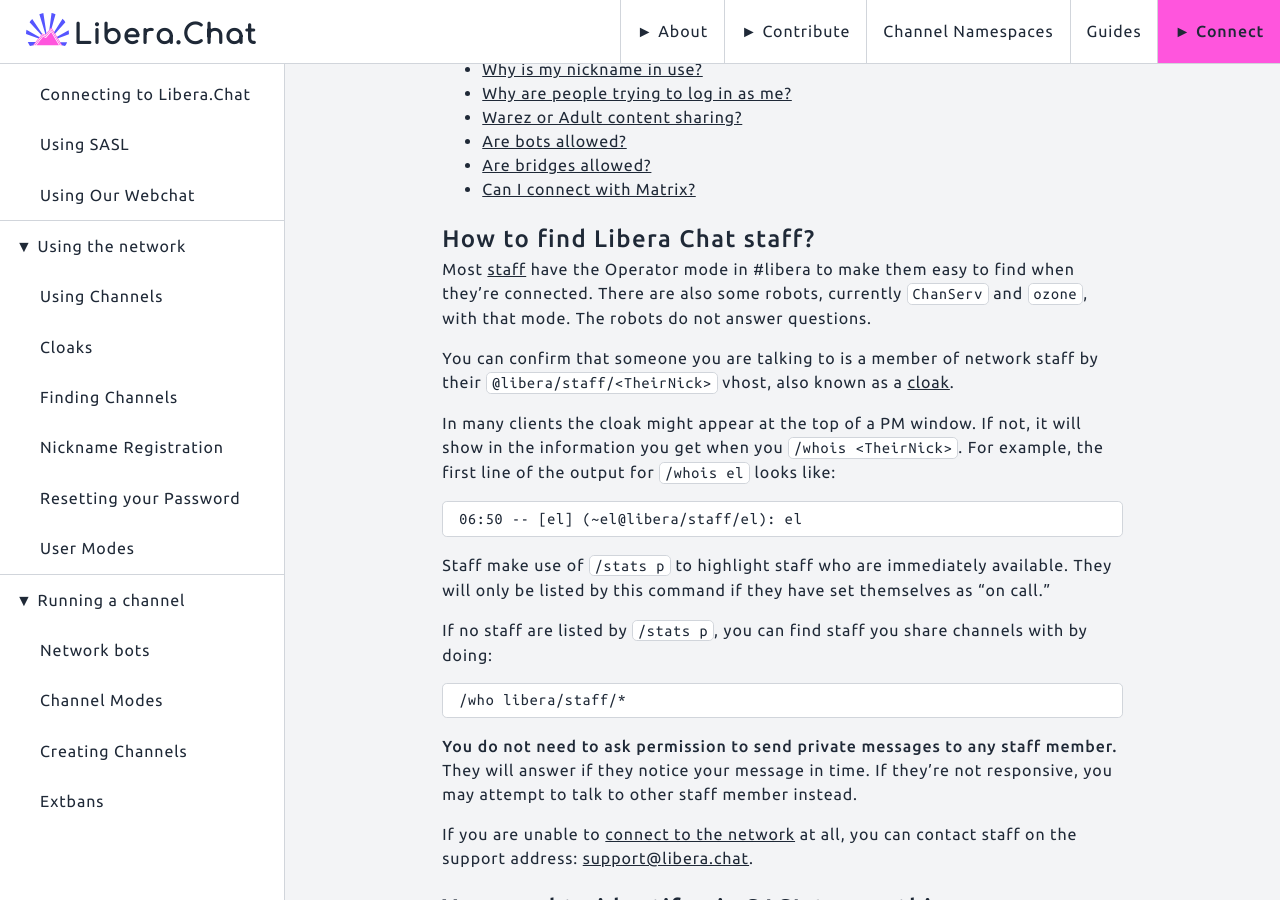
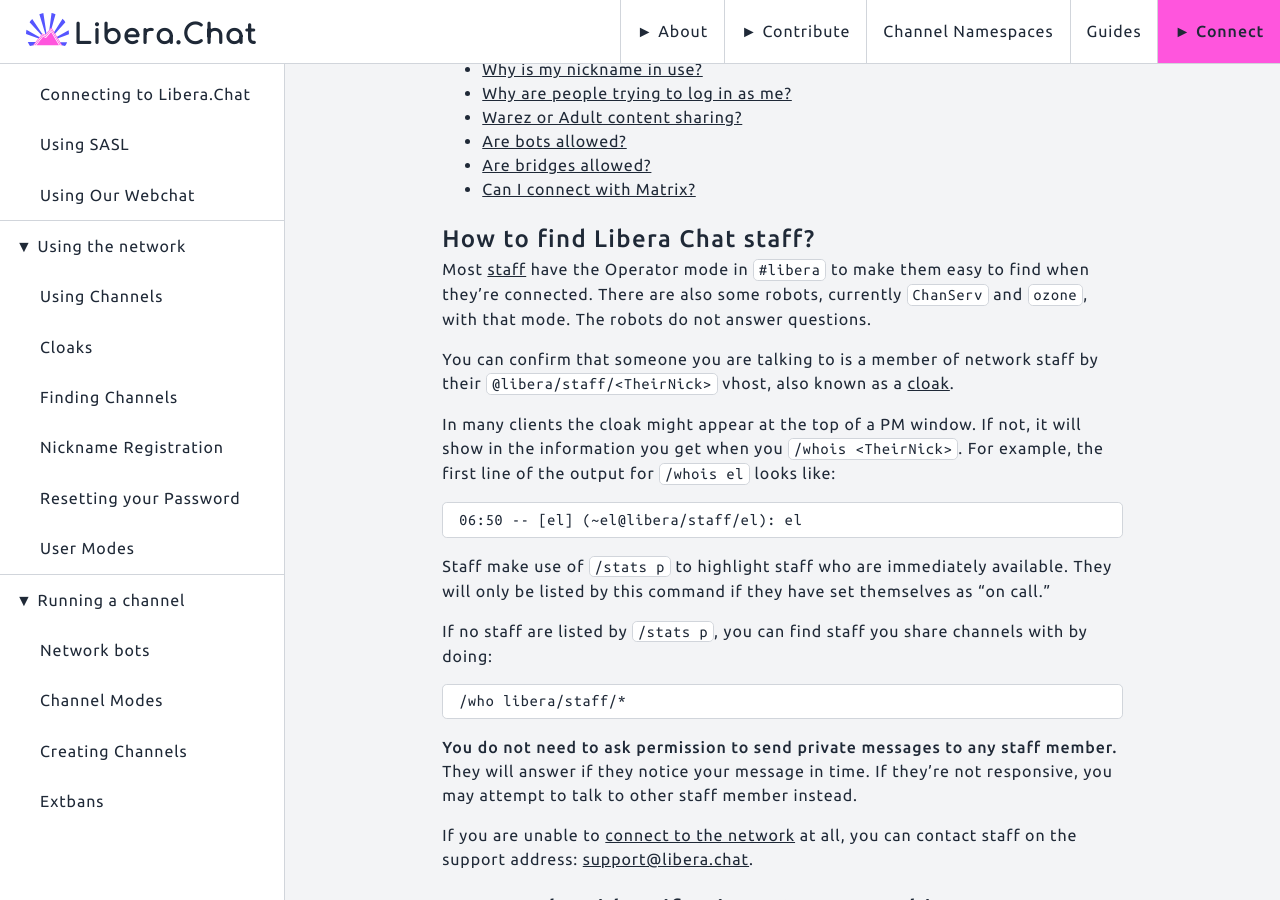
Before and after one commit to Libera-Chat/libera-chat.github.io, a Jekyll site: the page built from content/_guides/faq.md, in a window 1280 px wide and 900 px high, scrolled down 309 px. Built offline with Jekyll 4.4.1, drawn with Linux system fonts in a browser that asks for light colours.

```diff
--- a/content/_guides/faq.md
+++ b/content/_guides/faq.md
@@ -9,7 +9,7 @@ category: about-irc
 ## How to find Libera Chat staff?
 
 Most [staff](/about#wider-staff-and-organisation-membership) have the
-Operator mode in #libera to make them easy to find when they're connected.
+Operator mode in `#libera` to make them easy to find when they're connected.
 There are also some robots, currently `ChanServ` and `ozone`, with that mode.
 The robots do not answer questions.
 
```
